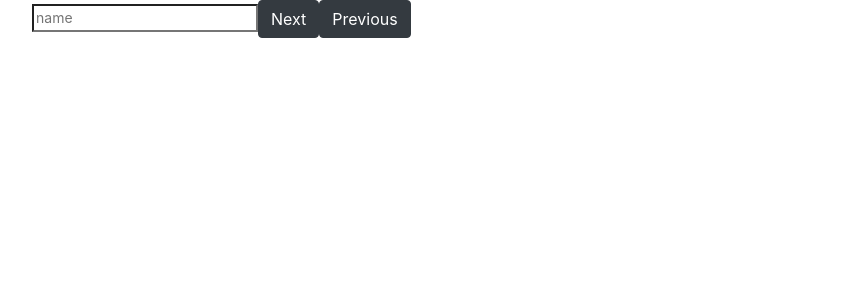
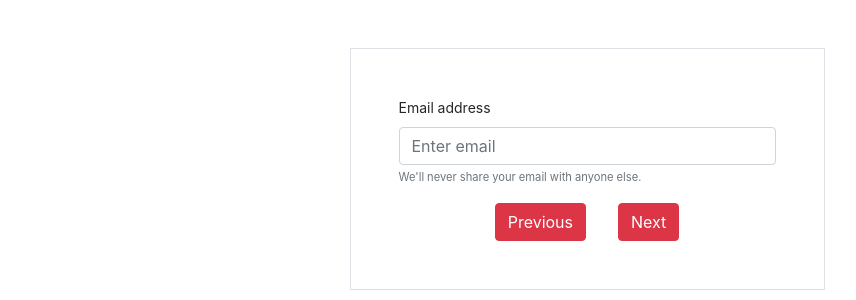
Before and after one commit to harisasif8/Nisum-hackathon, a React (Create React App) app: page /form in a window 1280 px wide. Both pictures are taken after a click on the button "Next". Shown: the top 300 px of the page, without its empty margins (53-909 px from the left). Built offline with nearby package versions, Linux system fonts and the light colour scheme; no server answers.

Commit message:
milestone 1 and 2 completed

```diff
--- a/src/App.js
+++ b/src/App.js
@@ -6,7 +6,6 @@ import { UserProvider } from './contexts/UserContext';
 import Home from './components/Home';
 import { JobProvider } from './contexts/JobContext';
 import Form from './components/Form';
-import FormResult from './components/FormResult';
 // import 'bootstrap/dist/css/bootstrap.min.css';
 
 
@@ -21,7 +20,6 @@ function App() {
             <Routes>
               <Route exact path={'home'} element={<Home />} />
               <Route exact path={'form'} element={<Form />} />
-              <Route exact path={'result'} element={<FormResult />} />
             </Routes>
           </JobProvider>
         </Router>
--- a/src/components/Email.js
+++ /dev/null
@@ -1,13 +0,0 @@
-import React from 'react';
-
-const Email = ({ prevPage, nextPage, handleInputData, values }) => {
-    return (
-        <div>
-            <input placeholder='name' type="text" name="email" value={values.email} id="" onChange={(event) => handleInputData(event)} />
-            <button className='btn btn-dark' onClick={nextPage}>Next</button>
-            <button className='btn btn-dark' onClick={prevPage}>Previous</button>
-        </div>
-    );
-}
-
-export default Email;
--- a/src/components/Form.js
+++ b/src/components/Form.js
@@ -1,9 +1,5 @@
-import { Alert } from 'bootstrap';
 import { useState } from 'react';
-import FormResult from './FormResult';
 import { useNavigate } from 'react-router-dom';
-import Name from './Name';
-import Email from './Email';
 
 const Form = () => {
     const [formData, setFormData] = useState({
@@ -13,9 +9,8 @@ const Form = () => {
         jobRole: '',
         dob: ''
     })
-    const navigate = useNavigate()
-    console.log('formdata', formData);
     const [page, setPage] = useState(0);
+    const navigate = useNavigate();
 
     const prevPage = () => {
         setPage(prevCount => prevCount - 1);
@@ -30,7 +25,11 @@ const Form = () => {
     }
 
     const submitData = () => {
-        navigate('/result')
+        setPage(prevCount => prevCount + 1);
+    }
+
+    const goToWebsite = () => {
+        navigate('/home')
     }
 
     switch (page) {
@@ -38,9 +37,15 @@ const Form = () => {
             return (
                 <div>
                     <div className="container">
-                        <div className="row">
-                            <div className="col">
-                                <Name nextPage={nextPage} handleInputData={handleChange} values={formData} />
+                        <div className="row mt-5">
+                            <div className="col-lg-5 border p-5 mx-auto my-auto ">
+                                <form>
+                                    <div className="form-group">
+                                        <label htmlFor="exampleInputEmail1">Full name</label>
+                                        <input type="text" className="form-control" onChange={(event) => handleChange(event)} name='name' value={formData.name} id="exampleInputEmail1" aria-describedby="emailHelp" placeholder="Enter Your Name" required />
+                                    </div>
+                                    <button type="button" onClick={nextPage} className="btn btn-danger">Next</button>
+                                </form>
                             </div>
                         </div>
                     </div>
@@ -50,9 +55,19 @@ const Form = () => {
             return (
                 <div>
                     <div className="container">
-                        <div className="row">
-                            <div className="col">
-                                <Email prevPage={prevPage} nextPage={nextPage} handleInputData={handleChange} values={formData} />
+                        <div className="row mt-5">
+                            <div className="col-lg-5 border p-5 mx-auto my-auto ">
+                                <form>
+                                    <div className="form-group">
+                                        <label htmlFor="exampleInputEmail1">Email address</label>
+                                        <input type="email" className="form-control" onChange={(event) => handleChange(event)} name='email' value={formData.email} id="exampleInputEmail1" aria-describedby="emailHelp" placeholder="Enter email" required />
+                                        <small id="emailHelp" className="form-text text-muted">We'll never share your email with anyone else.</small>
+                                    </div>
+                                    <div className='text-center'>
+                                        <button type="button" onClick={prevPage} className="btn btn-danger mx-3">Previous</button>
+                                        <button type="button" onClick={nextPage} className="btn btn-danger mx-3">Next</button>
+                                    </div>
+                                </form>
                             </div>
                         </div>
                     </div>
@@ -62,10 +77,18 @@ const Form = () => {
             return (
                 <div>
                     <div className="container">
-                        <div className="row">
-                            <div className="col">
-                                <input placeholder='jobRole' type="text" name="jobRole" value={formData.jobRole} id="" onChange={(event) => handleChange(event)} />
-                                <button onClick={nextPage}>Next</button>
+                        <div className="row mt-5">
+                            <div className="col-lg-5 border p-5 mx-auto my-auto ">
+                                <form>
+                                    <div className="form-group">
+                                        <label htmlFor="exampleInputEmail1">Job Role</label>
+                                        <input type="text" className="form-control" onChange={(event) => handleChange(event)} name='jobRole' value={formData.jobRole} placeholder="Enter Job role" required />
+                                    </div>
+                                    <div className='text-center'>
+                                        <button type="button" onClick={prevPage} className="btn btn-danger mx-3">Previous</button>
+                                        <button type="button" onClick={nextPage} className="btn btn-danger mx-3">Next</button>
+                                    </div>
+                                </form>
                             </div>
                         </div>
                     </div>
@@ -75,40 +98,64 @@ const Form = () => {
             return (
                 <div>
                     <div className="container">
-                        <div className="row">
-                            <div className="col">
-                                <input placeholder='Date of Birth' type="text" name="dob" value={formData.dob} id="" onChange={(event) => handleChange(event)} />
-                                <button onClick={nextPage}>Next</button>
+                        <div className="row mt-5">
+                            <div className="col-lg-5 border p-5 mx-auto my-auto ">
+                                <form>
+                                    <div className="form-group">
+                                        <label htmlFor="exampleInputEmail1">Date of Birth</label>
+                                        <input type="date" className="form-control" onChange={(event) => handleChange(event)} name='dob' value={formData.dob} placeholder="Date of Birth" required />
+                                    </div>
+                                    <div className='text-center'>
+                                        <button type="button" onClick={prevPage} className="btn btn-danger mx-3">Previous</button>
+                                        <button type="button" onClick={nextPage} className="btn btn-danger mx-3">Next</button>
+                                    </div>
+                                </form>
                             </div>
                         </div>
                     </div>
-                </div >
+                </div>
             );
         case 4:
             return (
                 <div>
                     <div className="container">
-                        <div className="row">
-                            <div className="col">
-                                <input placeholder='Password' type="text" name="dob" value={formData.dob} id="" onChange={(event) => handleChange(event)} />
-                                <button onClick={prevPage}>Previous</button>
-                                <button onClick={submitData} >Submit</button>
+                        <div className="row mt-5">
+                            <div className="col-lg-5 border p-5 mx-auto my-auto ">
+                                <form>
+                                    <div className="form-group">
+                                        <label htmlFor="exampleInputEmail1">Password</label>
+                                        <input type="text" className="form-control" onChange={(event) => handleChange(event)} name='password' value={formData.password} placeholder="Enter your password" required />
+                                    </div>
+                                    <div className='text-center'>
+                                        <button type="button" onClick={prevPage} className="btn btn-danger mx-3">Previous</button>
+                                        <button type="button" onClick={submitData} className="btn btn-danger mx-3">Submit</button>
+                                    </div>
+                                </form>
                             </div>
                         </div>
                     </div>
                 </div>
             );
-
+        case 5:
+            return (
+                <div>
+                    <div className="container">
+                        <div className="row mt-5">
+                            <div className="col-lg-5 border p-5 mx-auto my-auto ">
+                                <h6>{`Name : ${formData.name}`}</h6>
+                                <h6>{`Email : ${formData.email}`}</h6>
+                                <h6>{`Job Role : ${formData.jobRole}`}</h6>
+                                <h6>{`Date of Birth : ${formData.dob}`}</h6>
+                                <h6>{`Password : ${formData.password}`}</h6>
+                                <button type="button" onClick={goToWebsite} className="btn btn-danger ml-5 mt-5">Continue To Website</button>
+                            </div>
+                        </div>
+                    </div>
+                </div>
+            );
         default:
             break;
     }
-
-    return (
-        <div>
-            {/* <input type="text" name="name" value={formData.name} id="" onChange={(event) => handleChange(event)} /> */}
-            {/* <input type="text" name="email" value={formData.email} id="" onChange={(event) => handleChange(event)} /> */}
-        </div>
-    );
 }
 
 export default Form;
--- a/src/components/FormResult.js
+++ /dev/null
@@ -1,15 +0,0 @@
-import React from 'react';
-
-const FormResult = () => {
-    return (
-        <div>
-            <h1>name:</h1>
-            <h1>email:</h1>
-            <h1>job role:</h1>
-            <h1>Password:</h1>
-            <h1>date of birth:</h1>
-        </div>
-    );
-}
-
-export default FormResult;
--- a/src/components/Name.js
+++ /dev/null
@@ -1,12 +0,0 @@
-import React from 'react';
-
-const Name = ({ nextPage, handleInputData, values }) => {
-    return (
-        <div>
-            <input placeholder='name' type="text" name="name" value={values.name} id="" onChange={(event) => handleInputData(event)} />
-            <button className='btn btn-dark' onClick={nextPage}>Next</button>
-        </div>
-    );
-}
-
-export default Name;
```
Also changed, not shown: src/components/Home.js (line endings or trailing spaces).
